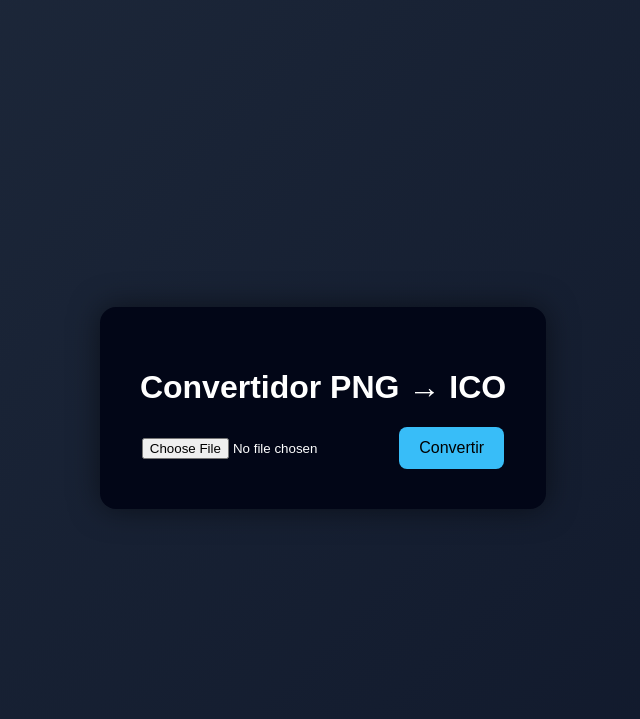
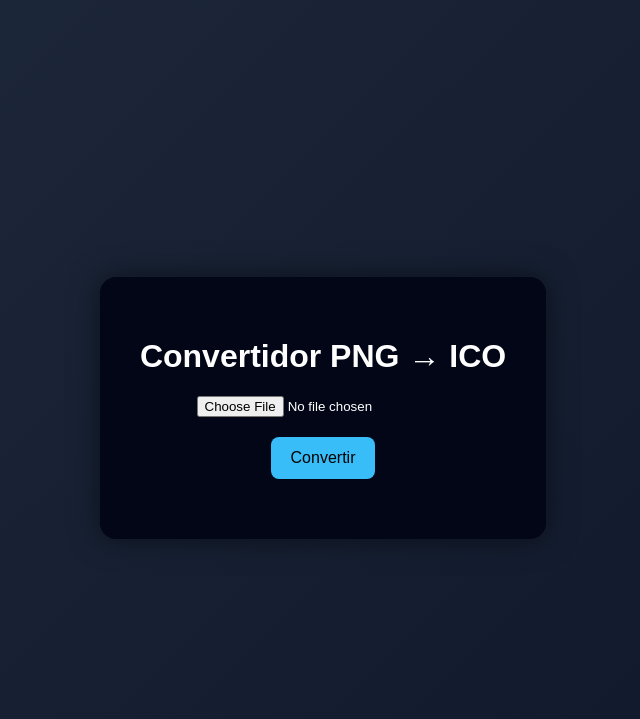
Before and after one commit to DajachiDC/png_to_ico_app, a Flask app: page / in a window 1280 px wide. Shown: the top 719 px of the page, without its empty margins (317-957 px from the left). Run offline with Flask 3, Linux system fonts and the light colour scheme.

Commit message:
Modificaciones en el botón convertir

```diff
--- a/static/style.css
+++ b/static/style.css
@@ -23,4 +23,5 @@ button {
     font-size: 16px;
     cursor: pointer;
     background: #38bdf8;
+    margin: 20px;
 }
--- a/templates/index.html
+++ b/templates/index.html
@@ -13,6 +13,7 @@
 
     <form action="/convertir" method="post" enctype="multipart/form-data">
         <input type="file" name="imagen" accept=".png" required>
+        <br>
         <button>Convertir</button>
     </form>
 
```
